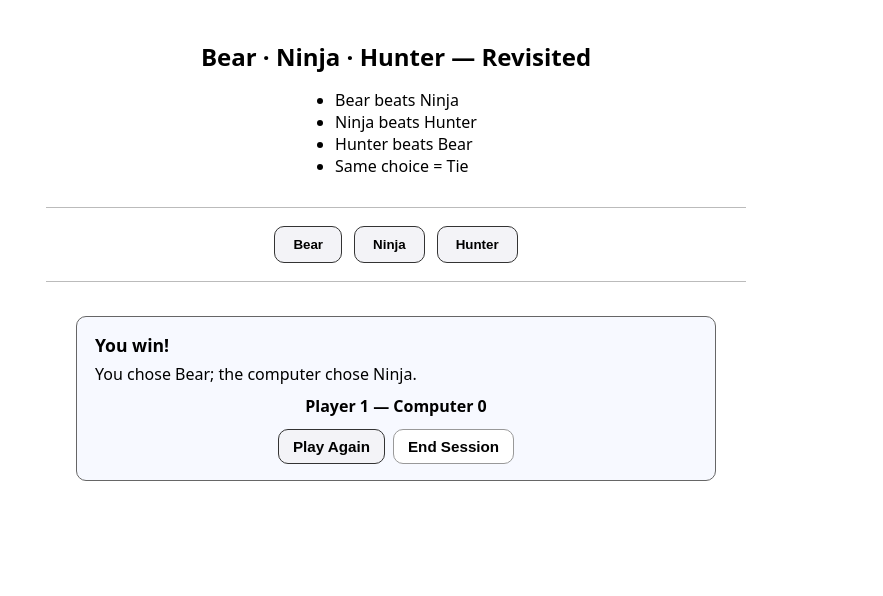
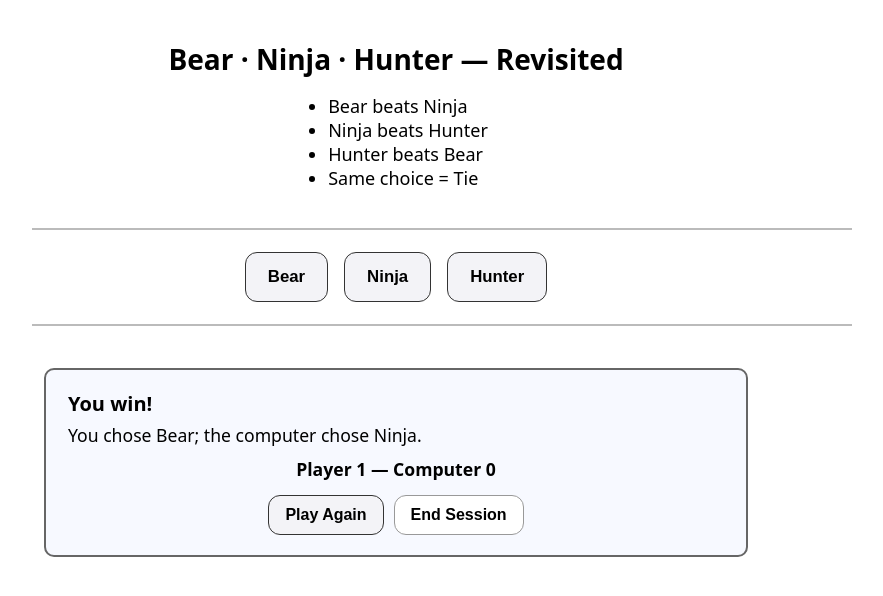
Before and after one commit to yelyaht/BNH-Revisited, a plain HTML site: page index.html in a window 1280 px wide. Both pictures are taken after a click on the button "Bear". Shown: the whole page, without its empty margins (244-1127 px from the left). Drawn offline with Linux system fonts and the light colour scheme; files that its build step writes are made by us from their sources.

Commit message:
Update style.css

```diff
--- a/style.css
+++ b/style.css
@@ -7,8 +7,9 @@
   }
 
   body {
-    margin: 0;
-    font-family: system-ui, -apple-system, Segoe UI, Roboto, Arial, sans-serif;
+   margin: 0;
+   font-size: 18px;
+   font-family: system-ui, -apple-system, Segoe UI, Roboto, Arial, sans-serif;
   }
 
   main {
@@ -19,48 +20,51 @@
   }
 
  .wrap {
-   max-width: 760px;
-   margin: 40px auto;
+   max-width: 880px;
+   margin: 48px auto;
    padding: 0 16px;
    text-align: center;
  }
 
   h2 {
-    margin: 0 0 16px;
+   margin: 0 0 16px;
+   font-size: 1.75rem;
   }
 
   .rules {
     display: inline-block;
     text-align: left;
-    margin-bottom: 12px;
+    margin-bottom: 16px;
   }
 
   .rules ul {
     margin: 0;
-    padding-left: 20px;
+    padding-left: 24px;
   }
 
   .divider {
-    width: clamp(380px, 60vw, 700px);
-    margin: 18px auto;
+    width: clamp(480px, 70vw, 820px);
+    margin: 22px auto;
     border: none;
     border-top: 1px solid #bbb;
+    border-top-width: 2px;
   }
 
   .choices {
     display: inline-flex;
-    gap: 12px;
+    gap: 16px;
     justify-content: center;
     align-items: center;
   }
 
   .btn {
-    padding: 10px 18px;
+    padding: 14px 22px;
     border: 1px solid #333;
-    border-radius: 10px;
+    border-radius: 12px;
     background: #f3f3f7;
     cursor: pointer;
     font-weight: 600;
+    font-size: 1.05rem;
   }
 
   .btn:hover {
@@ -68,8 +72,8 @@
   }
 
   .btn.small {
-    padding: 8px 14px;
-    font-size: .95rem;
+    padding: 10px 16px;
+    font-size: 1rem;
   }
 
   .btn.subtle {
@@ -80,33 +84,36 @@
   .results {
     display: inline-block;
     text-align: left;
-    margin-top: 16px;
-    padding: 16px 18px;
+    margin-top: 20px;
+    padding: 20px 22px;
     border: 1px solid #666;
     background: #f7f9ff;
     border-radius: 10px;
-    min-width: clamp(380px, 50vw, 640px);
+    min-width: clamp(480px, 55vw, 760px);
+    border-width: 2px;
   }
 
   .round-text {
     font-weight: 800;
-    font-size: 1.1rem;
+    font-size: 1.25rem;
     margin: 0 0 6px;
   }
 
   .detail-text {
     margin: 0 0 10px;
+    font-size: 1.1rem;
   }
 
   .counter {
     text-align: center;
     font-weight: 700;
-    margin: 8px 0 12px;
+    margin: 10px 0 14px;
+    font-size: 1.1rem;
   }
 
   .actions {
     display: flex;
-    gap: 8px;
+    gap: 10px;
     justify-content: center;
   }
 
```
